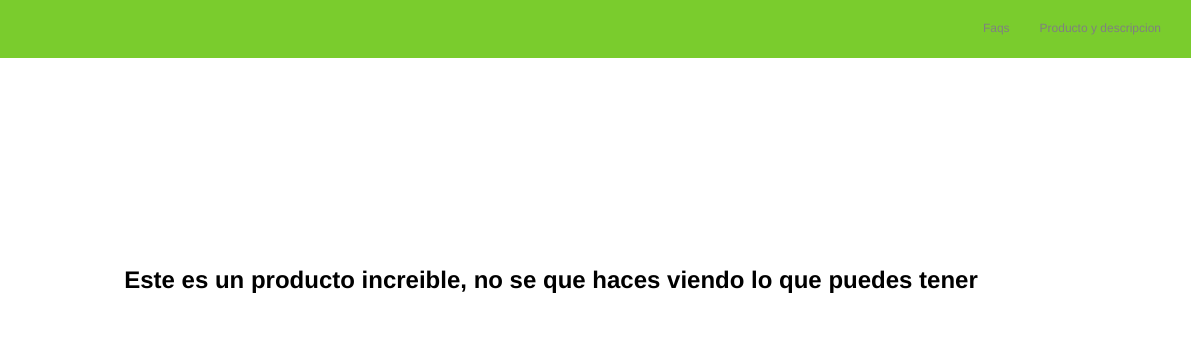
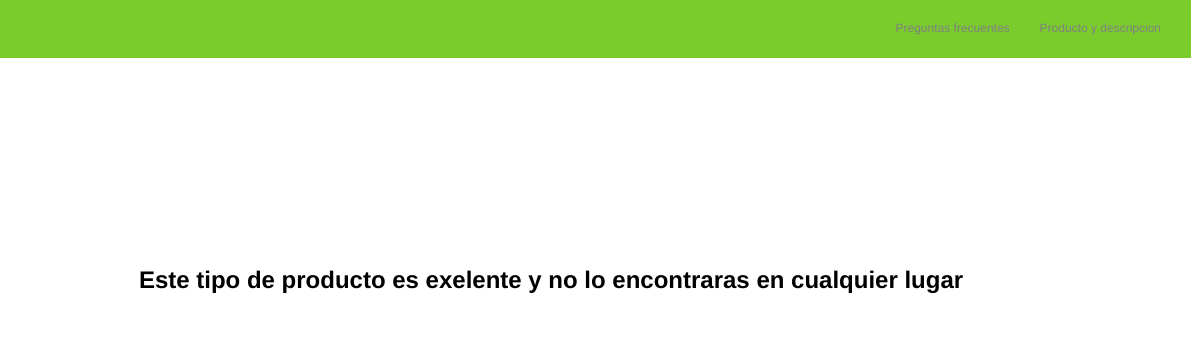
Before and after one commit to vero24mamani/veronica05, a plain HTML site: page index.html in a window 1280 px wide. Shown: the top 343 px of the page, 89-1280 px from the left. Drawn offline with Linux system fonts and the light colour scheme; files that its build step writes are made by us from their sources; files whose address does not match are found by name.

Commit message:
mi primer commit para el examen

```diff
--- a/index.html
+++ b/index.html
@@ -1,12 +1,12 @@
 <!DOCTYPE html>
-<html lang="en" dir="ltr">
+<html lang="es" dir="ltr">
   <head>
     <meta charset="utf-8">
     <link rel="stylesheet" href="css/estilos.css">
     <link rel="stylesheet" href="css/normalice.css">
     <link rel="stylesheet" href="css/mobile.css">
 <link rel="stylesheet" href="animation.css">
-    <title>Brand</title>
+    <title>Marca</title>
   </head>
   <body>
     <nav class="fadeInDown">
@@ -15,7 +15,7 @@
         </a></div>
       <div class="nav_options">
         <ul>
-          <li><a href="faqs.html">Faqs</a></li>
+          <li><a href="faqs.html">Preguntas frecuentes</a></li>
           <li><a href="producto.html">Producto y descripcion</a></li>
         </ul>
         </div>
@@ -24,7 +24,7 @@
       </nav>
 
   <div class="main_section fadeIn">
-  <h1>Este es un producto increible, no se que haces viendo lo que puedes tener</h1>
+  <h1>Este tipo de producto es exelente y no lo encontraras en cualquier lugar</h1>
   </div>
   <div class="products">
     <div class="product fadeInUp">
```
